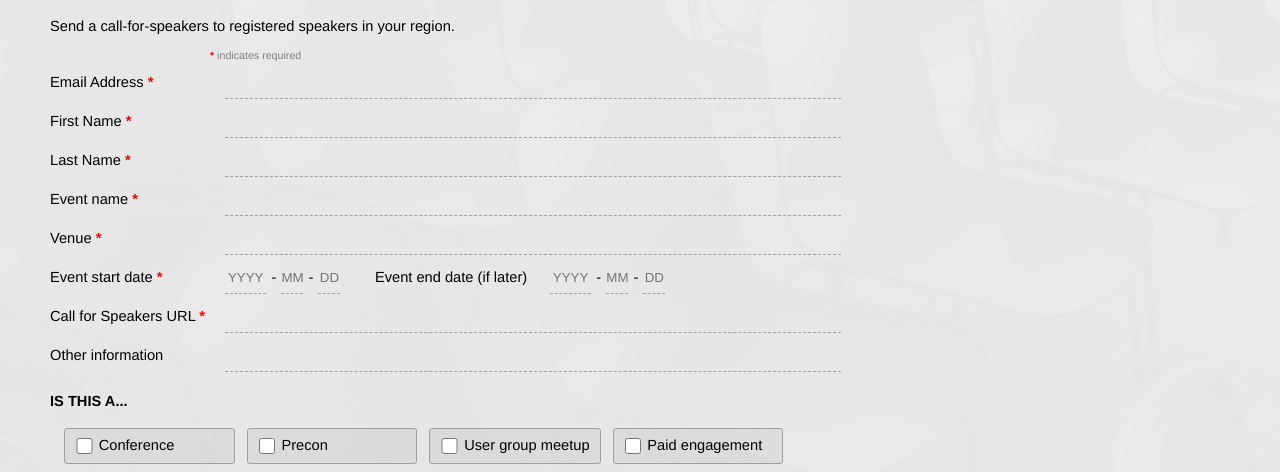
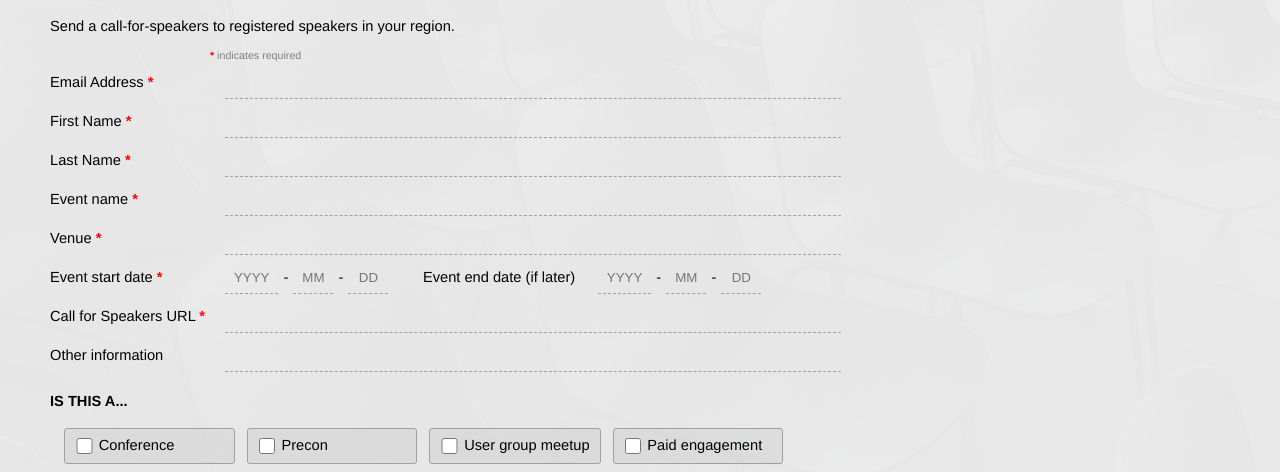
Before and after one commit to strdco/callfordataspeakers.com, a website: page assets/event.html in a window 1280 px wide. Shown: the part 328-800 px from the top of the page. Drawn offline with Linux system fonts and the light colour scheme; no server answers; a script that the page names is missing.

Commit message:
Speaking of dates #74

```diff
--- a/assets/signup-form.css
+++ b/assets/signup-form.css
@@ -72,7 +72,7 @@ div.datefield {
 }
 
 .mc-field-group input.datepart {
-    width: 1.65em;
+    width: 3em;
     display: inline-block;
     padding-left: 0;
     padding-right: 0;
@@ -86,7 +86,7 @@ div.datefield {
 }
 
 .mc-field-group .yearfield input.datepart {
-    width: 3.1em;
+    width: 4em;
     display: inline-block;
 }
 
```
